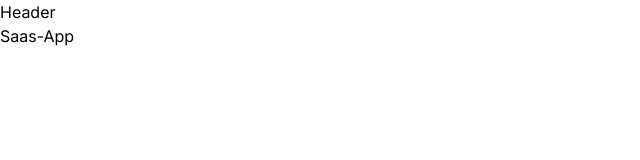
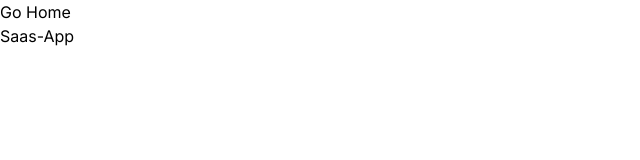
Before and after one commit to SomarGuy/BabbleOn, a Next.js app: page / in a window 1280 px wide. Shown: the top 160 px of the page, without its empty margins (0-640 px from the left). Built offline with nearby package versions, Linux system fonts and the light colour scheme.

Commit message:
Build Logo Component

```diff
--- a/components/Header.tsx
+++ b/components/Header.tsx
@@ -1,9 +1,12 @@
 import React from 'react'
+import Logo from './Logo'
 
 const Header = () => {
-  return (
-    <div>Header</div>
-  )
+  return <header>
+    <nav>
+        <Logo />
+    </nav>
+  </header>
 }
 
 export default Header
--- /dev/null
+++ b/components/Logo.tsx
@@ -0,0 +1,10 @@
+import LogoImage from "@logos/BabbleOnLogo.svg";
+import Link from "next/link";
+
+const Logo = () => {
+  return (
+    <Link href="/">Go Home</Link>
+  )
+}
+
+export default Logo
--- a/tsconfig.json
+++ b/tsconfig.json
@@ -19,7 +19,8 @@
       }
     ],
     "paths": {
-      "@/*": ["./*"]
+      "@/*": ["./*"],
+      "@logo/*": ["./images/logo*"]
     }
   },
   "include": ["next-env.d.ts", "**/*.ts", "**/*.tsx", ".next/types/**/*.ts"],
```
Also changed, not shown: images/logos/BabbleOnLogo.svg (added).
